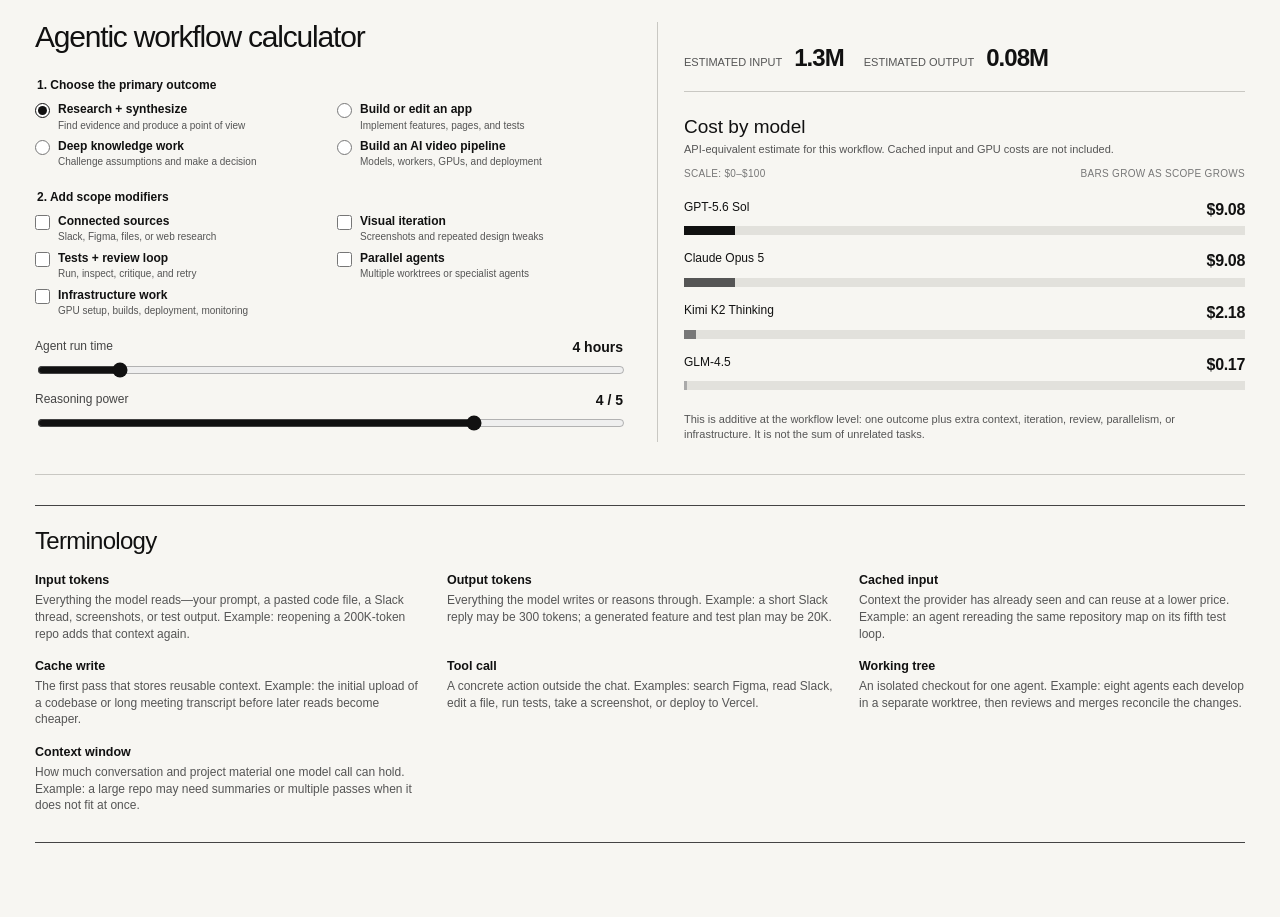
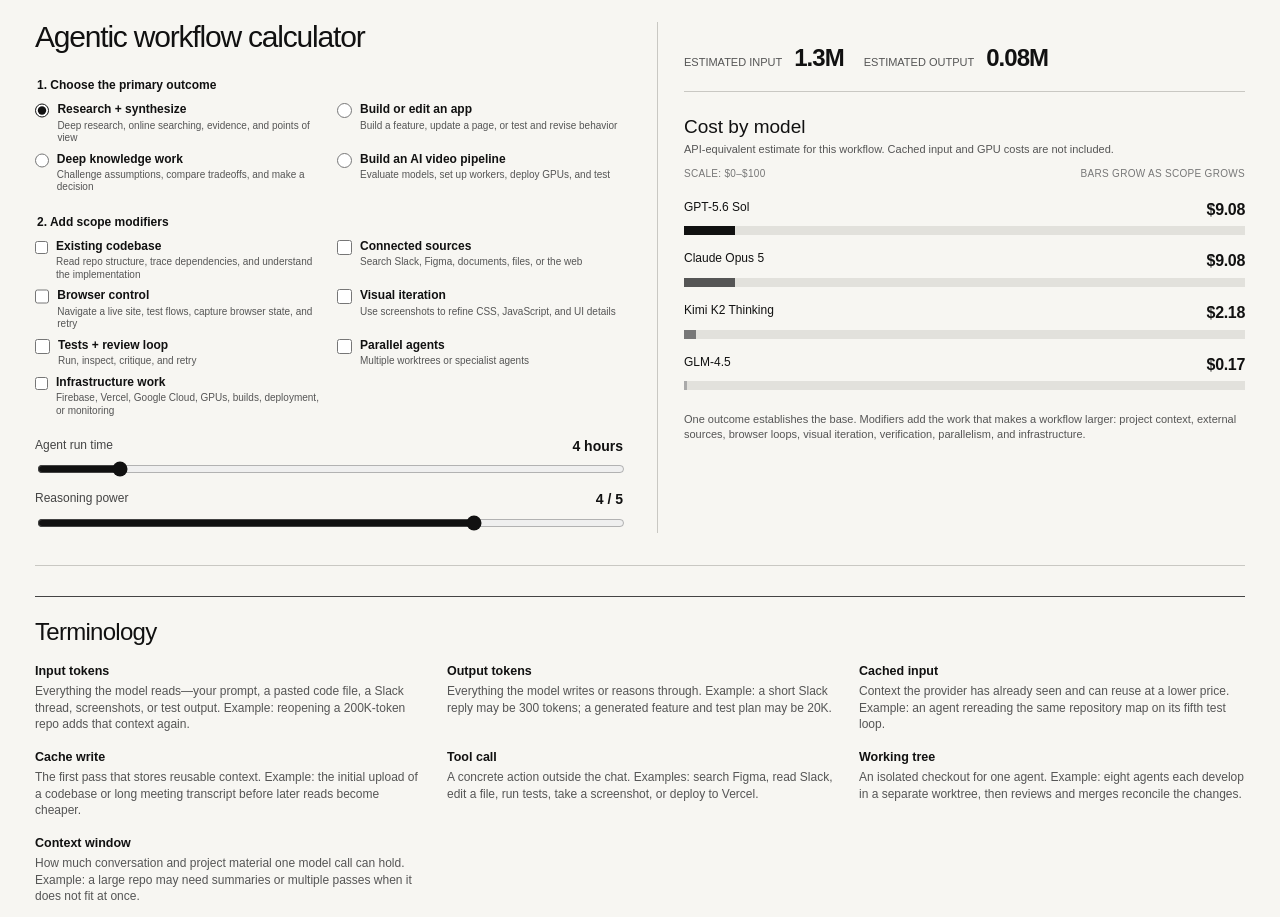
Before and after one commit to ideo/agentic-rate-card, a Next.js app: page / in a window 1280 px wide. Shown: the part 2200-3117 px from the top of the page. Before the commit the page ends 3069 px from the top, so only its background shows below. Built offline with nearby package versions, Linux system fonts and the light colour scheme.

Commit message:
Refine workflow outcomes and scope modifiers

```diff
--- a/app/Planner.tsx
+++ b/app/Planner.tsx
@@ -3,18 +3,20 @@
 import { useMemo, useState } from "react";
 
 const outcomes = [
-  { id: "research", label: "Research + synthesize", hint: "Find evidence and produce a point of view", input: 0.8, output: 0.05 },
-  { id: "build", label: "Build or edit an app", hint: "Implement features, pages, and tests", input: 2.5, output: 0.08 },
-  { id: "knowledge", label: "Deep knowledge work", hint: "Challenge assumptions and make a decision", input: 6, output: 0.15 },
-  { id: "video", label: "Build an AI video pipeline", hint: "Models, workers, GPUs, and deployment", input: 20, output: 0.5 },
+  { id: "research", label: "Research + synthesize", hint: "Deep research, online searching, evidence, and points of view", input: 0.8, output: 0.05 },
+  { id: "build", label: "Build or edit an app", hint: "Build a feature, update a page, or test and revise behavior", input: 2.5, output: 0.08 },
+  { id: "knowledge", label: "Deep knowledge work", hint: "Challenge assumptions, compare tradeoffs, and make a decision", input: 6, output: 0.15 },
+  { id: "video", label: "Build an AI video pipeline", hint: "Evaluate models, set up workers, deploy GPUs, and test", input: 20, output: 0.5 },
 ];
 
 const modifiers = [
-  { id: "sources", label: "Connected sources", hint: "Slack, Figma, files, or web research", input: 0.35, output: 0.02 },
-  { id: "visual", label: "Visual iteration", hint: "Screenshots and repeated design tweaks", input: 0.45, output: 0.03 },
+  { id: "codebase", label: "Existing codebase", hint: "Read repo structure, trace dependencies, and understand the implementation", input: 0.7, output: 0.04 },
+  { id: "sources", label: "Connected sources", hint: "Search Slack, Figma, documents, files, or the web", input: 0.35, output: 0.02 },
+  { id: "browser", label: "Browser control", hint: "Navigate a live site, test flows, capture browser state, and retry", input: 0.35, output: 0.03 },
+  { id: "visual", label: "Visual iteration", hint: "Use screenshots to refine CSS, JavaScript, and UI details", input: 0.45, output: 0.03 },
   { id: "review", label: "Tests + review loop", hint: "Run, inspect, critique, and retry", input: 0.3, output: 0.04 },
   { id: "parallel", label: "Parallel agents", hint: "Multiple worktrees or specialist agents", input: 0.9, output: 0.08 },
-  { id: "infra", label: "Infrastructure work", hint: "GPU setup, builds, deployment, monitoring", input: 0.6, output: 0.04 },
+  { id: "infra", label: "Infrastructure work", hint: "Firebase, Vercel, Google Cloud, GPUs, builds, deployment, or monitoring", input: 0.6, output: 0.04 },
 ];
 
 const models = [
@@ -89,7 +91,7 @@
         <div className="cost-chart" role="img" aria-label="Estimated cost by model">
           {costs.map((model) => <div className="cost-row" key={model.name}><div className="cost-name"><span>{model.name}</span><strong>{money(model.cost)}</strong></div><div className="bar-track"><span className="bar" style={{ width: `${Math.min((model.cost / scaleMax) * 100, 100)}%`, background: model.color }} /></div></div>)}
         </div>
-        <p className="planner-footnote">This is additive at the workflow level: one outcome plus extra context, iteration, review, parallelism, or infrastructure. It is not the sum of unrelated tasks.</p>
+        <p className="planner-footnote">One outcome establishes the base. Modifiers add the work that makes a workflow larger: project context, external sources, browser loops, visual iteration, verification, parallelism, and infrastructure.</p>
       </div>
     </section>
   );
```
